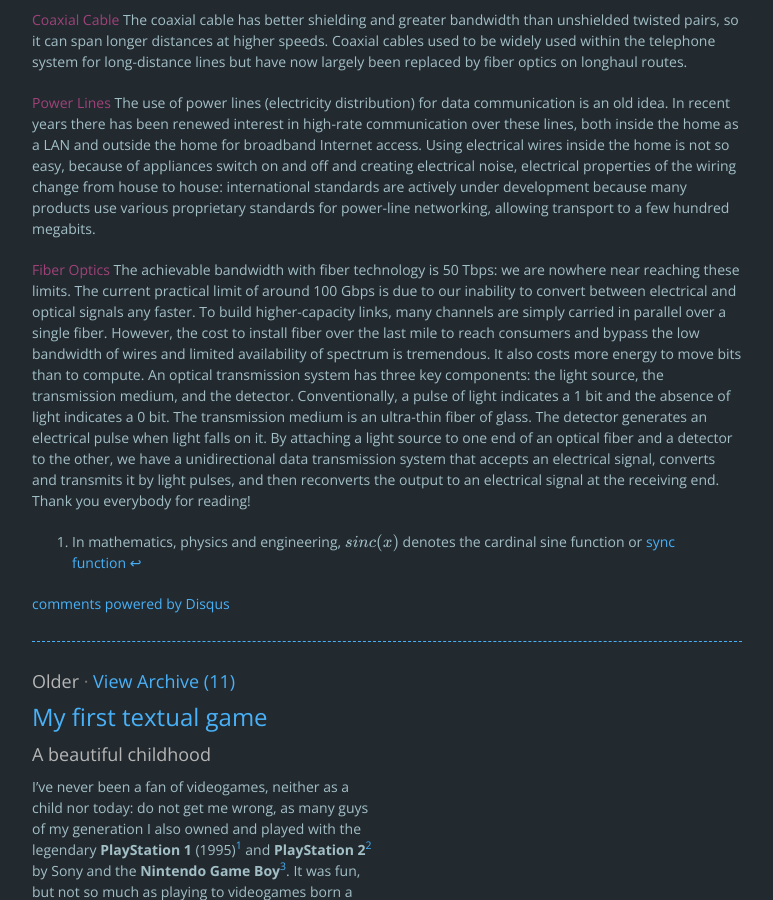
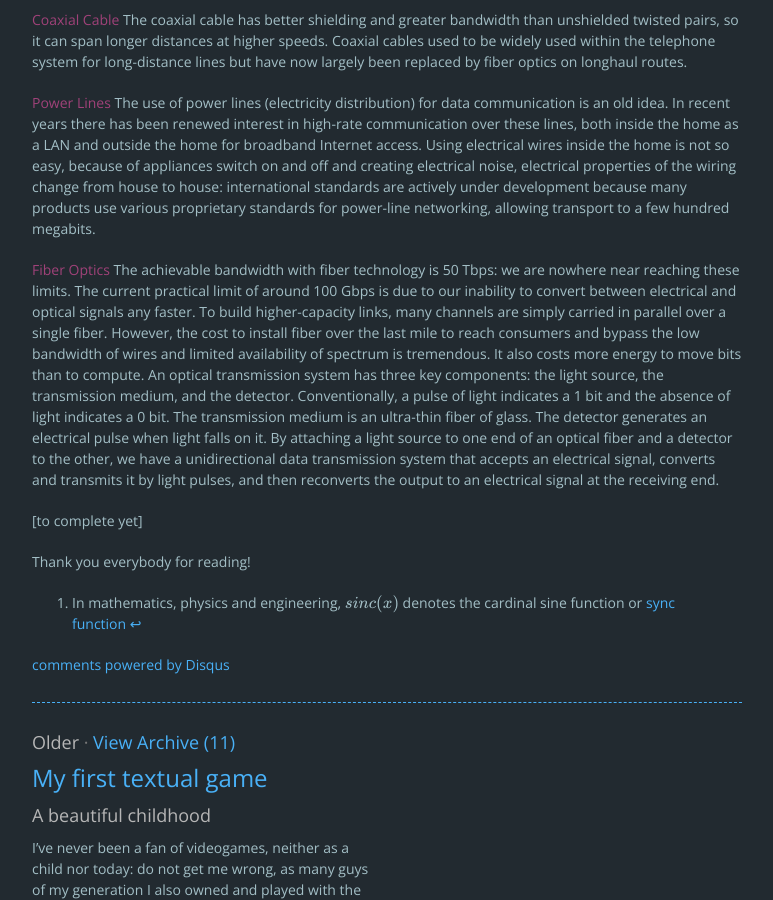
Before and after one commit to made2591/blog.madeddu.xyz, a Jekyll site: the page built from _posts/2018-01-05-network-layers-1.md, in a window 1280 px wide and 900 px high, scrolled down 6277 px. Shown: the whole window, without its empty margins (253-1026 px from the left). Built offline with Jekyll 4.4.1, drawn with Linux system fonts in a browser that asks for light colours; nearby versions of some CDN libraries; formulas are drawn with MathJax 3; comment, search, counter and statistics services are not loaded; some of the changed text lies outside the part shown.

Commit message:
Dev commit

```diff
--- a/_posts/2018-01-05-network-layers-1.md
+++ b/_posts/2018-01-05-network-layers-1.md
@@ -14,7 +14,7 @@
 - __Part 4__: The multiplexing schemes aka _how multiple conversations can be put on the same transmission medium at the same time without interfering with one another_;
 
 ### Part 1 - Data trasmission
-First, you need to know what is a <span style="color:#A04279; font-size: bold;">The Fourier transform</span>: you can find a complex explanation [here](https://en.wikipedia.org/wiki/Fourier_transform). For those afraid of math, including myself, I will try to gild the pill in the next lines.
+First, you need to know what is a <span style="color:#A04279; font-size: bold;">the Fourier transform</span>: you can find a complex explanation [here](https://en.wikipedia.org/wiki/Fourier_transform). For those afraid of math, including myself, I will try to gild the pill in the next lines.
 
 Let's start with waveform: virtually __everything__ in the world can be described via a waveform - a function of time, space or some other variable. For instance, sound waves, electromagnetic fields, the elevation of a hill versus location, the price of your favorite stock versus time, etc. The Fourier Transform gives us a unique and powerful way of _viewing_ these waveforms, because it proves [wait for it] an incredible fact, that deserves quotation:
 
@@ -107,6 +107,9 @@
 <span style="color:#A04279; font-size: bold;">Fiber Optics</span>
 The achievable bandwidth with fiber technology is 50 Tbps: we are nowhere near reaching these limits. The current practical limit of around 100 Gbps is due to our inability to convert between electrical and optical signals any faster. To build higher-capacity links, many channels are simply carried in parallel over a single fiber. However, the cost to install fiber over the last mile to reach consumers and bypass the low bandwidth of wires and limited availability of spectrum is tremendous. It also costs more energy to move bits than to compute.
 An optical transmission system has three key components: the light source, the transmission medium, and the detector. Conventionally, a pulse of light indicates a 1 bit and the absence of light indicates a 0 bit. The transmission medium is an ultra-thin fiber of glass. The detector generates an electrical pulse when light falls on it. By attaching a light source to one end of an optical fiber and a detector to the other, we have a unidirectional data transmission system that accepts an electrical signal, converts and transmits it by light pulses, and then reconverts the output to an electrical signal at the receiving end.
+
+[to complete yet]
+
 Thank you everybody for reading!
 
 [^sf]: In mathematics, physics and engineering, $$sinc(x)$$ denotes the cardinal sine function or [sync function](https://en.wikipedia.org/wiki/Sinc_function)
```
Also changed, not shown: other parts of _posts/2018-01-05-network-layers-1.md (+2 -2 lines).
